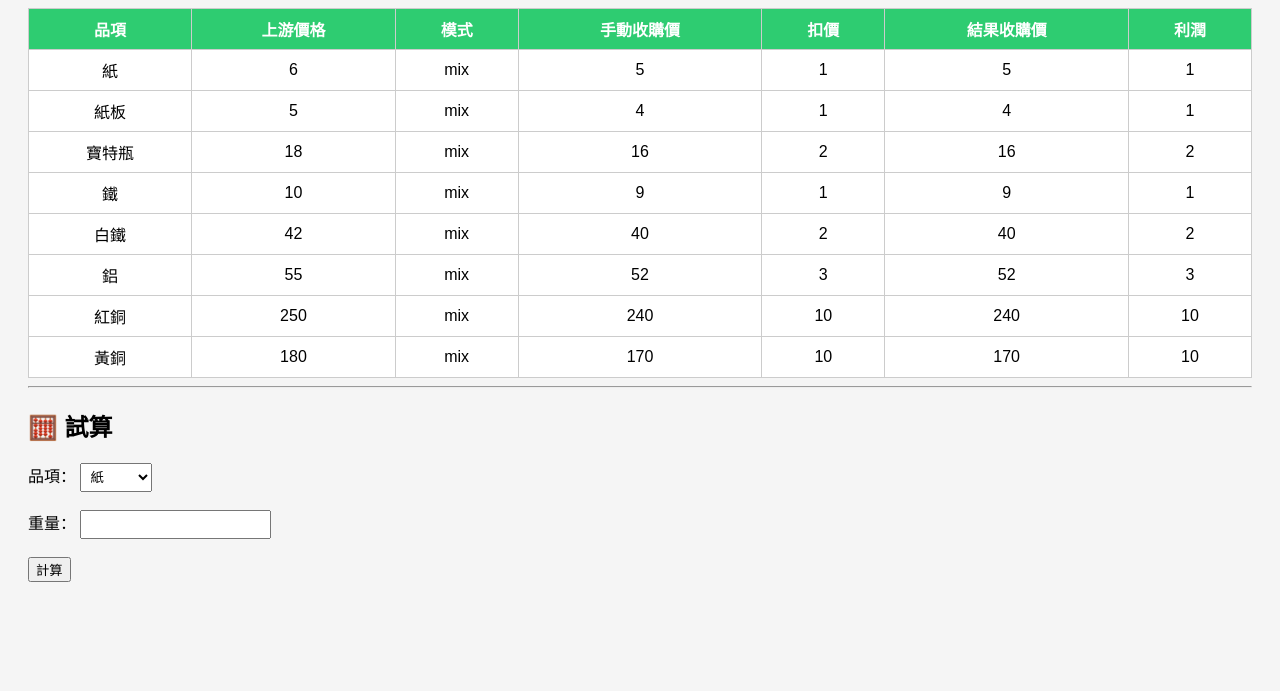
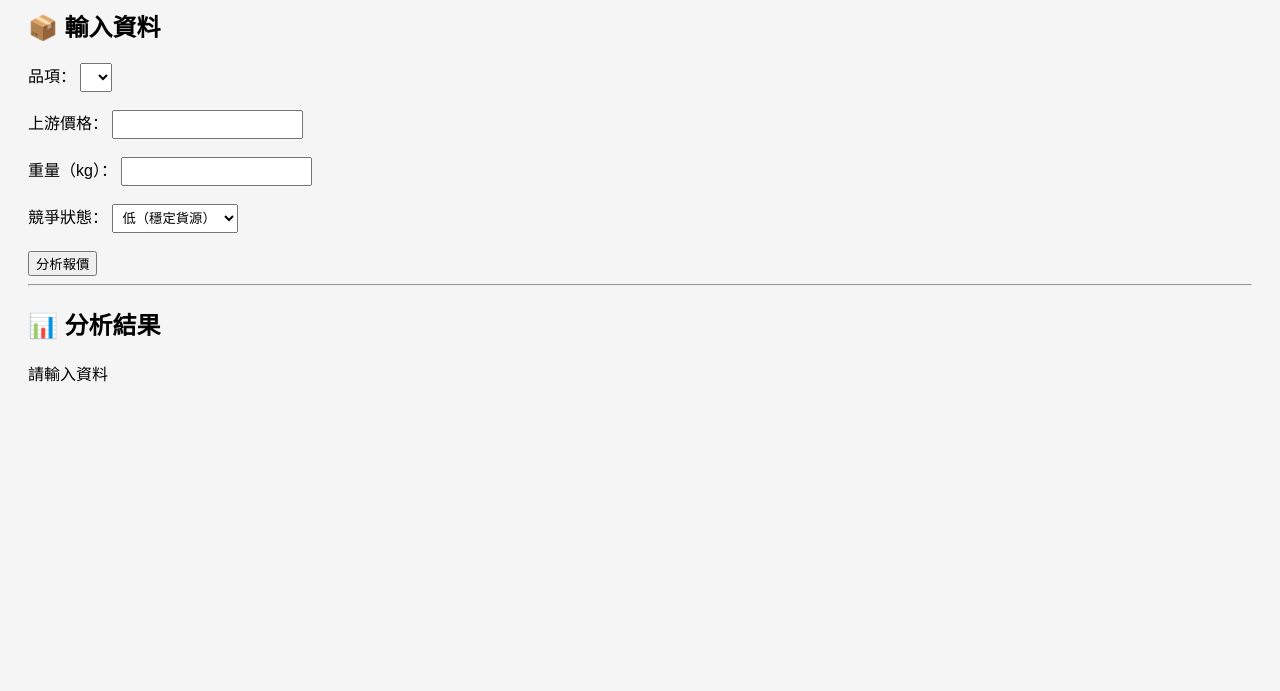
Before and after one commit to 13361706/Recycle, a plain HTML site: page index.html in a window 1280 px wide. Shown: the part 109-800 px from the top of the page. Drawn offline with Linux system fonts and the light colour scheme.

Commit message:
Update index.html

```diff
--- a/index.html
+++ b/index.html
@@ -2,47 +2,48 @@
 <html lang="zh">
 <head>
 <meta charset="UTF-8">
-<title>回收收購系統</title>
+<title>回收報價系統V4</title>
 <link rel="stylesheet" href="style.css">
 </head>
 
 <body>
 
-<h1>♻️ 回收收購管理系統</h1>
+<h1>♻️ 回收報價智慧系統 V4（實戰版）</h1>
 
-<table border="1" width="100%">
-<tr>
-<th>品項</th>
-<th>上游價格</th>
-<th>模式</th>
-<th>手動收購價</th>
-<th>扣價</th>
-<th>結果收購價</th>
-<th>利潤</th>
-</tr>
+<div class="box">
 
-<tbody id="tableBody"></tbody>
-</table>
+<h2>📦 輸入資料</h2>
+
+品項：
+<select id="item"></select><br><br>
+
+上游價格：
+<input id="price" type="number"><br><br>
+
+重量（kg）：
+<input id="weight" type="number"><br><br>
+
+競爭狀態：
+<select id="level">
+<option value="low">低（穩定貨源）</option>
+<option value="mid">中（一般市場）</option>
+<option value="high">高（有人搶貨）</option>
+</select><br><br>
+
+<button onclick="analyze()">分析報價</button>
+
+</div>
 
 <hr>
 
-<h2>🧮 試算</h2>
+<div class="box">
 
-品項：
-<select id="itemSelect"></select>
+<h2>📊 分析結果</h2>
 
-<br><br>
+<div id="result">請輸入資料</div>
 
-重量：
-<input id="weight" type="number">
-
-<br><br>
-
-<button onclick="calc()">計算</button>
-
-<h3 id="result"></h3>
+</div>
 
 <script src="script.js"></script>
-
 </body>
 </html>
```
